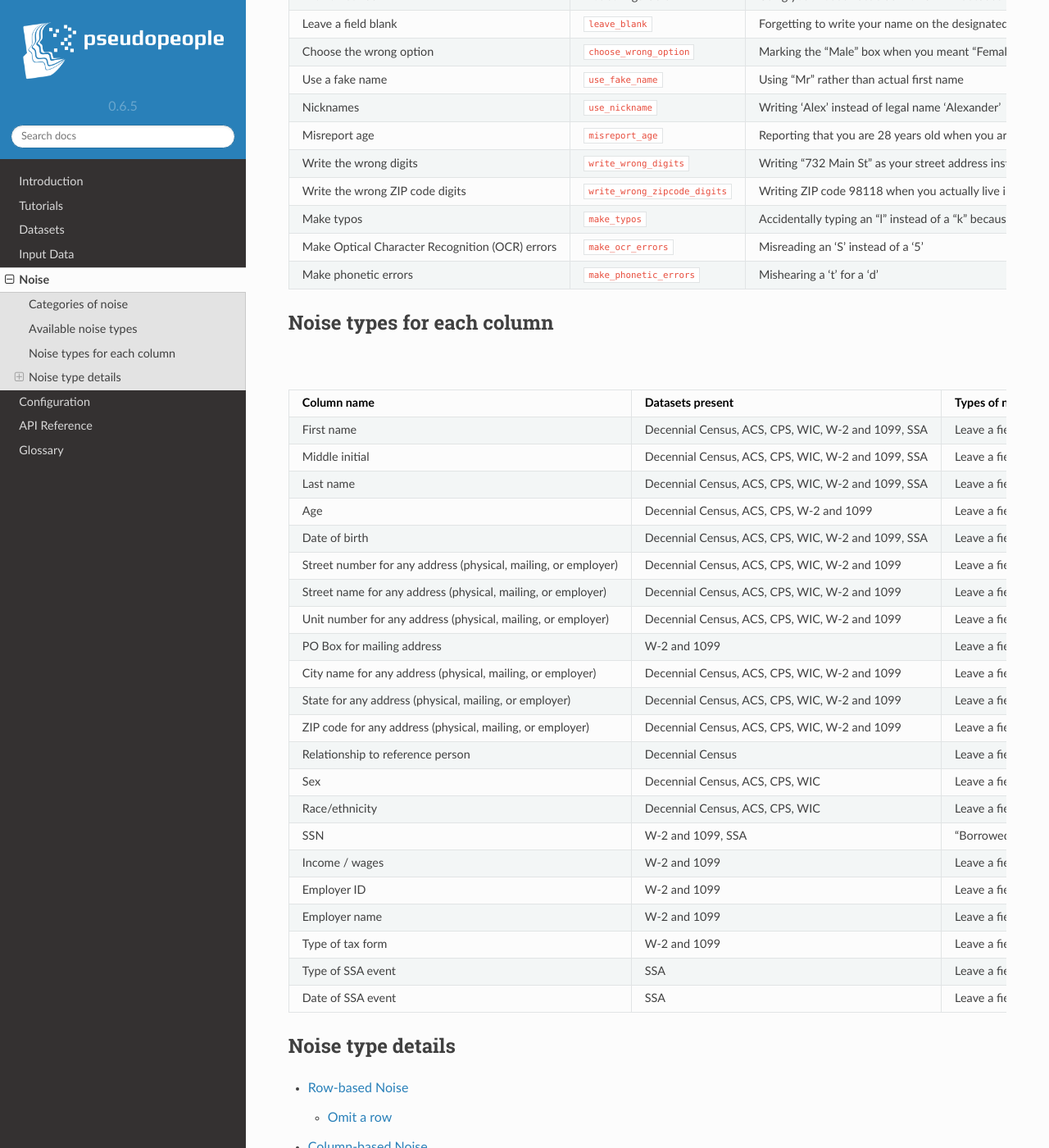
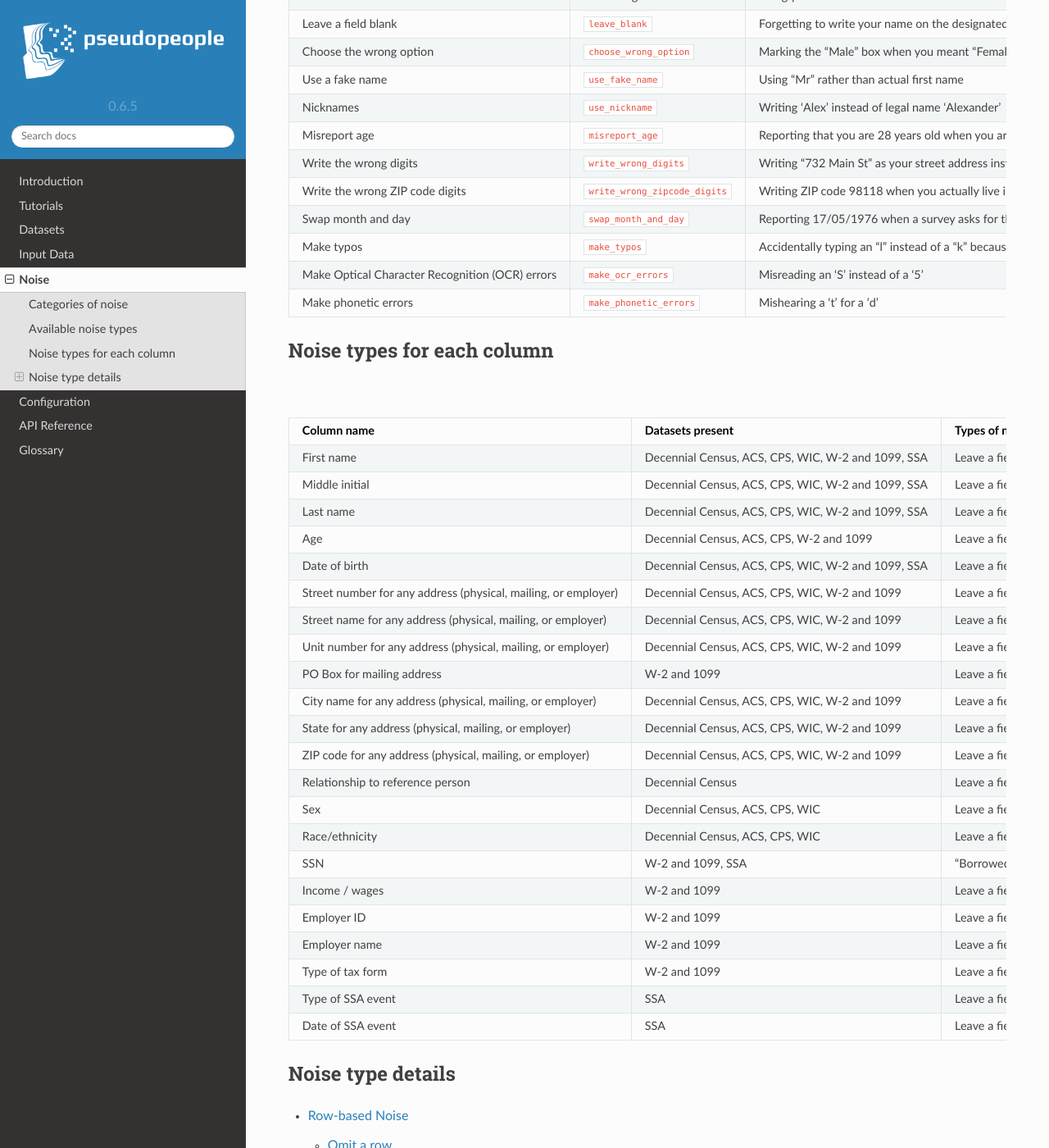
Before and after one commit to ihmeuw/pseudopeople, a Sphinx documentation site: the page built from docs/source/noise/index.rst, in a window 1280 px wide and 1400 px high, scrolled down 1077 px. Shown: the whole window at 82% size. Built offline with Sphinx 7.4.7 and the Read the Docs theme 2.0.0, drawn with Linux system fonts in a browser that asks for light colours.

Commit message:
Add swap month and day to noise page

```diff
--- a/docs/source/noise/index.rst
+++ b/docs/source/noise/index.rst
@@ -87,6 +87,9 @@ The "Config key" column shows the name of the noise type in the :ref:`configurat
   * - Write the wrong ZIP code digits
     - ``write_wrong_zipcode_digits``
     - Writing ZIP code 98118 when you actually live in 98112
+  * - Swap month and day
+    - ``swap_month_and_day``
+    - Reporting 17/05/1976 when a survey asks for the date in MM/DD/YYYY format
   * - Make typos
     - ``make_typos``
     - Accidentally typing an "l" instead of a "k" because they are
@@ -128,7 +131,7 @@ Noise types for each column
     -
   * - Date of birth
     - Decennial Census, ACS, CPS, WIC, W-2 and 1099, SSA
-    - Leave a field blank, write the wrong digits, make typos, make OCR errors
+    - Leave a field blank, write the wrong digits, swap month and day, make typos, make OCR errors
     -
   * - Street number for any address (physical, mailing, or employer)
     - Decennial Census, ACS, CPS, WIC, W-2 and 1099
@@ -196,7 +199,7 @@ Noise types for each column
     -
   * - Date of SSA event
     - SSA
-    - Leave a field blank, write the wrong digits, make typos, make OCR errors
+    - Leave a field blank, write the wrong digits, swap month and day, make typos, make OCR errors
     -
 
 
```
